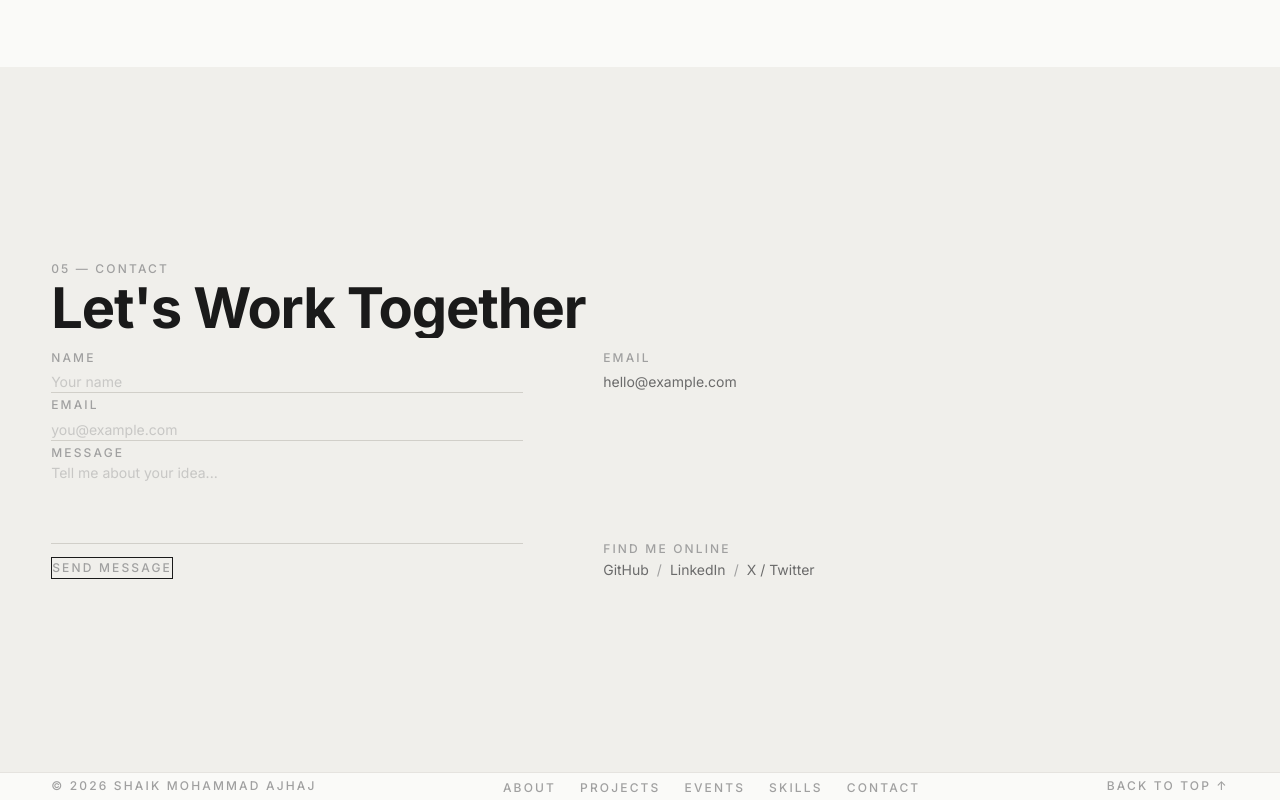
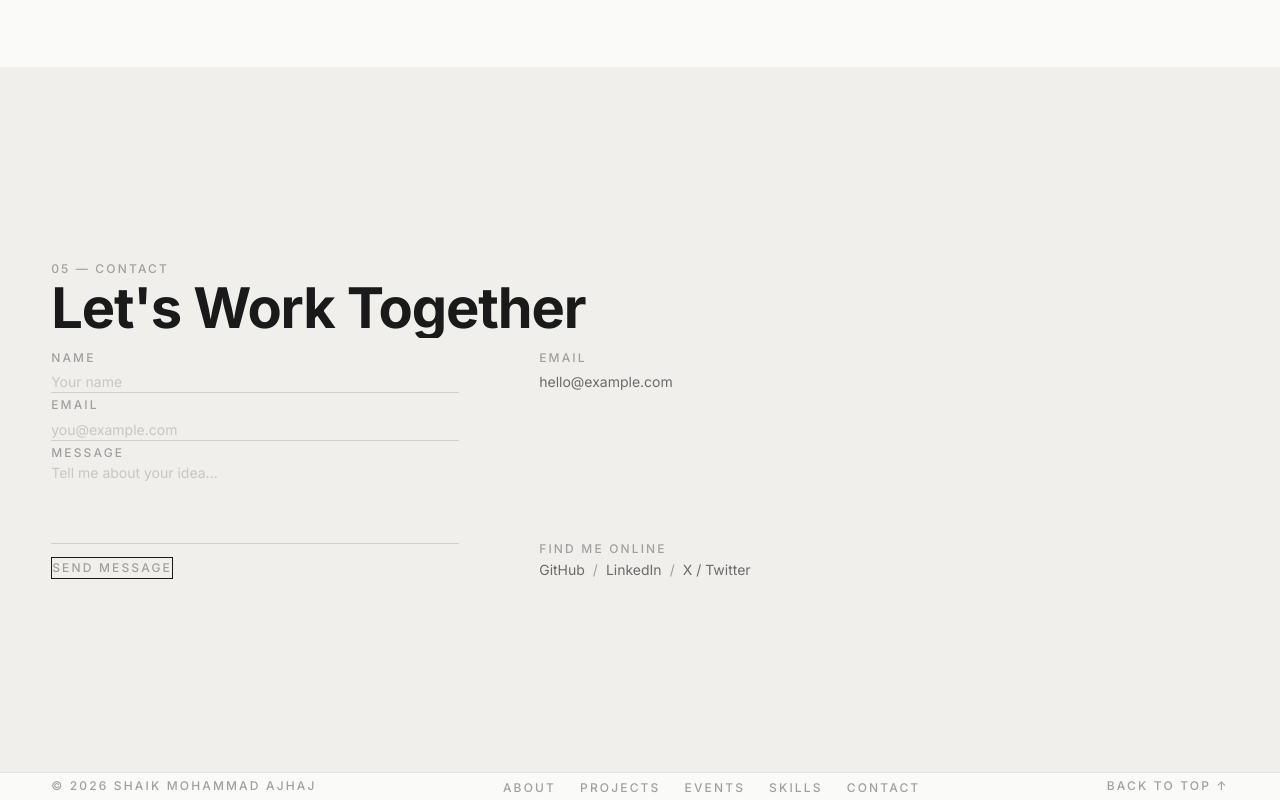
Before and after one commit to Ares006-007/My-portfolio, a React (Vite) app: page / in a window 1280 px wide. Shown: the part 3846-4646 px from the top of the page. Built offline with nearby package versions, Linux system fonts and the light colour scheme.

Commit message:
style: refine contact section and footer spacing

```diff
--- a/src/components/Contact.jsx
+++ b/src/components/Contact.jsx
@@ -29,15 +29,15 @@ export default function Contact() {
       <div className="section-container">
         {/* Section label */}
         <RevealOnScroll>
-          <p className="label mb-6">05 — Contact</p>
+          <p className="label mb-10">05 — Contact</p>
         </RevealOnScroll>
 
         <AnimatedText
           text="Let's Work Together"
-          className="heading-lg mb-16"
+          className="heading-lg mb-20"
         />
 
-        <div className="grid md:grid-cols-2 gap-20 max-w-5xl">
+        <div className="grid md:grid-cols-2 gap-20 max-w-4xl">
           {/* Form */}
           <RevealOnScroll>
             <form onSubmit={handleSubmit} className="space-y-10">
--- a/src/components/Footer.jsx
+++ b/src/components/Footer.jsx
@@ -11,7 +11,7 @@ export default function Footer() {
 
   return (
     <footer className="border-t border-border">
-      <div className="section-container py-10">
+      <div className="section-container py-14">
         <div className="flex flex-col md:flex-row items-start md:items-center justify-between gap-6">
           {/* Copyright */}
           <p className="label text-fg-subtle">
```
